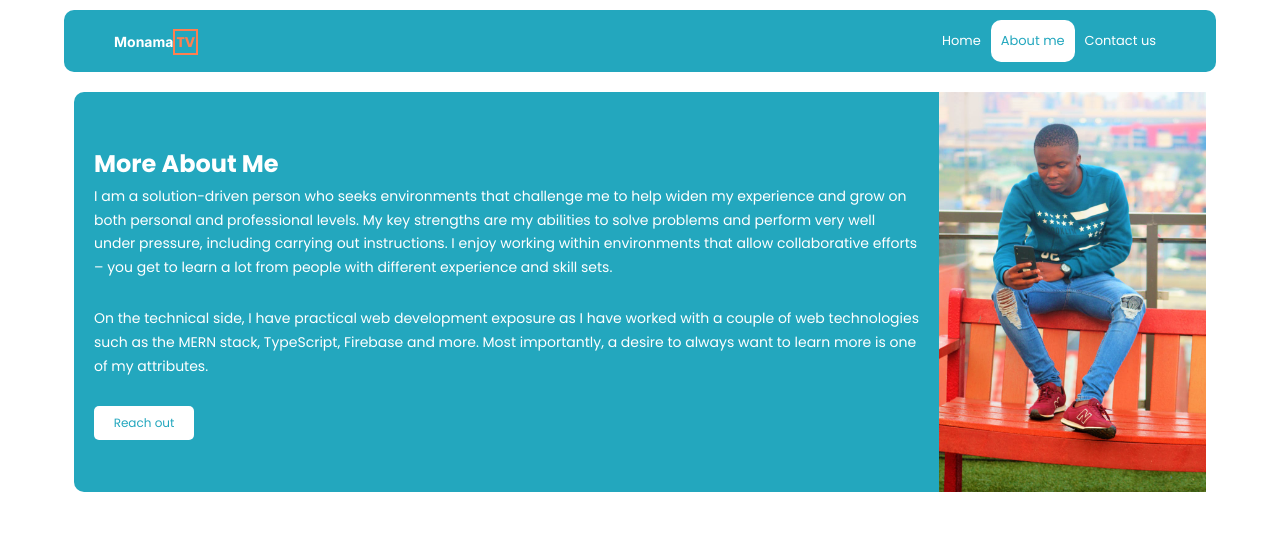
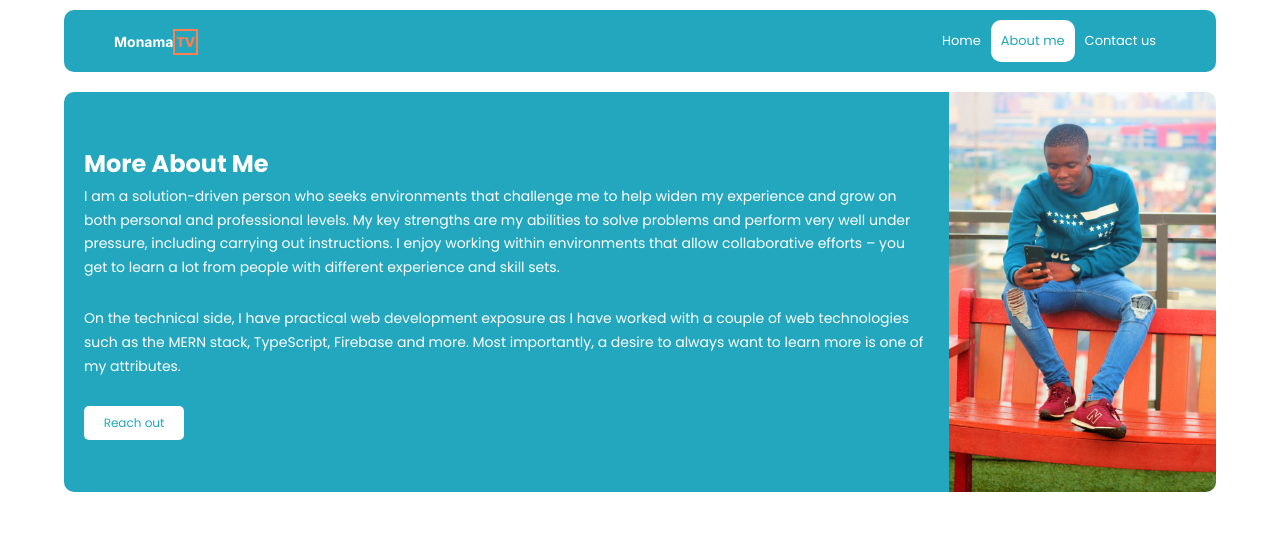
Before and after one commit to MonamaTV/portfolio-website, a plain HTML site: page views/about.html in a window 1280 px wide. Shown: the top 549 px of the page. Drawn offline with Linux system fonts and the light colour scheme.

Commit message:
fixing minor ui issues

```diff
--- a/styles/main.css
+++ b/styles/main.css
@@ -149,6 +149,9 @@ footer {
   /* align-items: center; */
   padding: 10px;
 }
+section.main {
+  padding-inline: 0;
+}
 
 .main .content {
   width: 100%;
@@ -171,6 +174,8 @@ footer {
 .main img {
   width: 300px;
   height: 400px;
+  border-top-right-radius: 10px;
+  border-bottom-right-radius: 10px;
 }
 .main a {
   background: #fff;
@@ -291,6 +296,7 @@ footer {
     height: 300px;
     border-top-right-radius: 10px;
     border-top-left-radius: 10px;
+    border-bottom-right-radius: 0;
   }
 }
 
```
